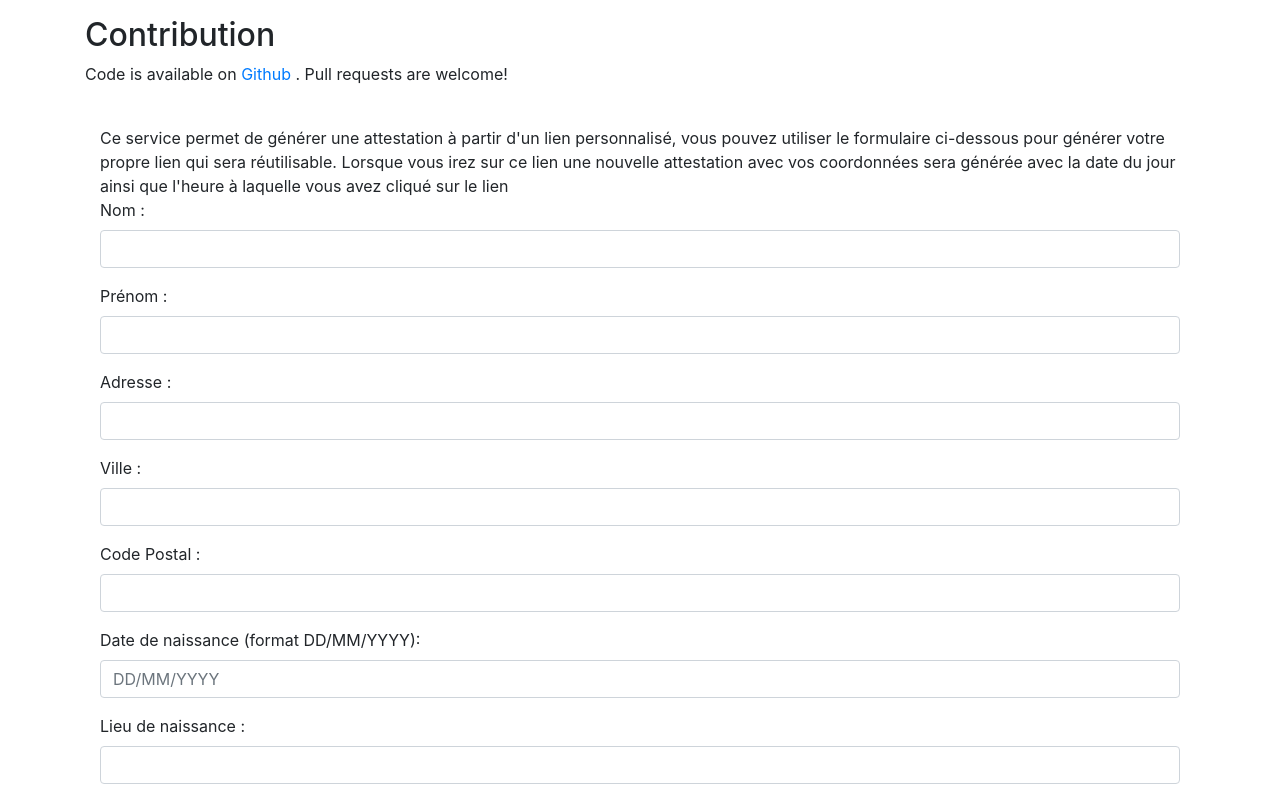
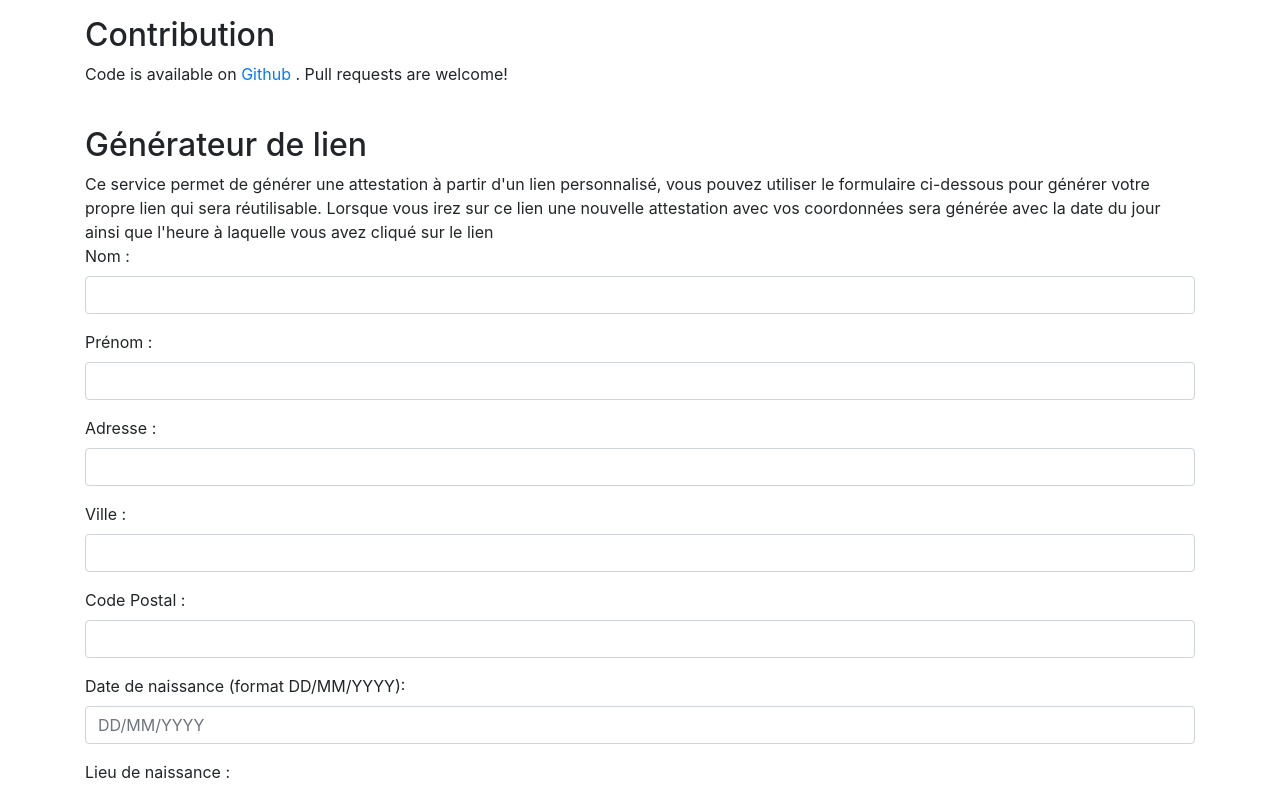
Before and after one commit to scoulomb/attestation-covid19-saison2-auto, a website built with Parcel: page src/index.html in a window 1280 px wide. Shown: the part 1040-1830 px from the top of the page. Built offline with nearby package versions, Linux system fonts and the light colour scheme.

Commit message:
add form friendly interface

```diff
--- a/src/index.html
+++ b/src/index.html
@@ -59,7 +59,7 @@
 
     <br>
 
-  <div id="link-generator" class="container-fluid">
+    <h2 id="link-generator"> Générateur de lien </h2>
     <div>
         Ce service permet de générer une attestation à partir d'un lien personnalisé, vous pouvez utiliser le formulaire ci-dessous pour générer votre propre lien qui sera réutilisable.
         Lorsque vous irez sur ce lien une nouvelle attestation avec vos coordonnées sera générée avec la date du jour ainsi que l'heure à laquelle vous avez cliqué sur le lien
@@ -119,7 +119,6 @@
     <br>
     <div id="result"></div>
     <br>
-  </div>
 
     <script>
         function generateUrl() {
```
Lines whose indentation alone changed are shown as unchanged.
